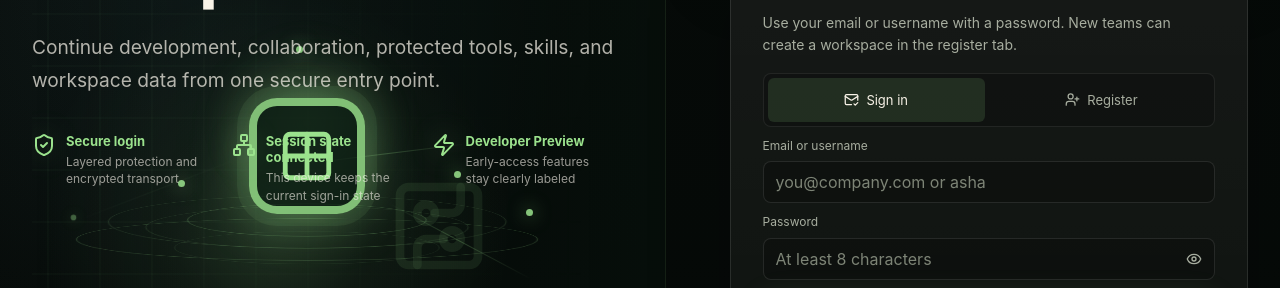
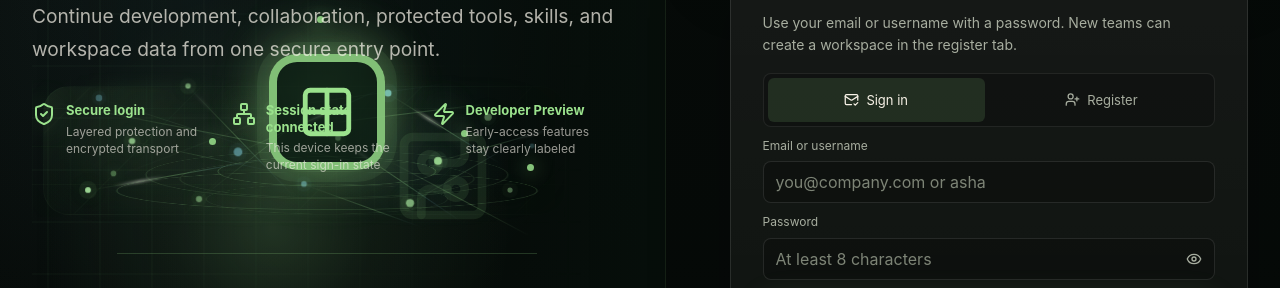
Before and after one commit to guangzibodong/skillhub, a Next.js app in the folder apps/web/: page /login in a window 1280 px wide. Shown: the part 416-704 px from the top of the page. Built offline with nearby package versions, Linux system fonts and the light colour scheme; no server answers.

Commit message:
fix: add refined login neural field

```diff
--- a/apps/web/app/login/page.tsx
+++ b/apps/web/app/login/page.tsx
@@ -1,3 +1,4 @@
+import type { CSSProperties } from "react";
 import {
   ArrowRight,
   BadgeCheck,
@@ -139,6 +140,54 @@ const copy = {
 
 type LoginCopy = {
   [Key in keyof (typeof copy)["en"]]: string;
+};
+
+const neuralNodes = [
+  ["12%", "18%", "8px", "0s"],
+  ["28%", "10%", "5px", "-1.4s"],
+  ["43%", "24%", "7px", "-0.4s"],
+  ["64%", "15%", "6px", "-2.1s"],
+  ["82%", "30%", "8px", "-0.8s"],
+  ["18%", "45%", "6px", "-2.8s"],
+  ["37%", "52%", "9px", "-1s"],
+  ["55%", "43%", "5px", "-2.5s"],
+  ["73%", "58%", "7px", "-1.7s"],
+  ["90%", "48%", "5px", "-3.1s"],
+  ["10%", "76%", "5px", "-2.2s"],
+  ["30%", "82%", "7px", "-0.7s"],
+  ["49%", "72%", "6px", "-3.4s"],
+  ["68%", "84%", "8px", "-1.2s"],
+  ["86%", "76%", "5px", "-2.9s"],
+] as const;
+
+const neuralLinks = [
+  ["12%", "18%", "160px", "18deg", "0s"],
+  ["28%", "10%", "148px", "46deg", "-1.5s"],
+  ["43%", "24%", "172px", "-8deg", "-0.6s"],
+  ["64%", "15%", "132px", "32deg", "-2.3s"],
+  ["18%", "45%", "150px", "12deg", "-1s"],
+  ["37%", "52%", "160px", "-24deg", "-2.7s"],
+  ["55%", "43%", "152px", "34deg", "-1.8s"],
+  ["73%", "58%", "126px", "-16deg", "-3.1s"],
+  ["10%", "76%", "184px", "-10deg", "-2.1s"],
+  ["30%", "82%", "176px", "-38deg", "-0.9s"],
+  ["49%", "72%", "156px", "20deg", "-3.4s"],
+  ["68%", "84%", "134px", "-30deg", "-1.2s"],
+] as const;
+
+type NeuralNodeStyle = CSSProperties & {
+  "--node-delay": string;
+  "--node-size": string;
+  "--node-x": string;
+  "--node-y": string;
+};
+
+type NeuralLinkStyle = CSSProperties & {
+  "--link-delay": string;
+  "--link-length": string;
+  "--link-rotate": string;
+  "--link-x": string;
+  "--link-y": string;
 };
 
 export default async function LoginPage({ searchParams }: PageProps) {
@@ -321,6 +370,41 @@ function LoginWorkspaceHero({
             );
           })}
         </div>
+      </div>
+
+      <div className="login-neural-field" aria-hidden="true">
+        <div className="login-neural-field__mesh" />
+        {neuralLinks.map(([x, y, length, rotate, delay], index) => (
+          <span
+            className="login-neural-link"
+            key={`link-${index}`}
+            style={
+              {
+                "--link-delay": delay,
+                "--link-length": length,
+                "--link-rotate": rotate,
+                "--link-x": x,
+                "--link-y": y,
+              } as NeuralLinkStyle
+            }
+          />
+        ))}
+        {neuralNodes.map(([x, y, size, delay], index) => (
+          <span
+            className="login-neural-node"
+            key={`node-${index}`}
+            style={
+              {
+                "--node-delay": delay,
+                "--node-size": size,
+                "--node-x": x,
+                "--node-y": y,
+              } as NeuralNodeStyle
+            }
+          />
+        ))}
+        <span className="login-neural-scan login-neural-scan--a" />
+        <span className="login-neural-scan login-neural-scan--b" />
       </div>
 
       <div className="login-workspace-hero__scene" aria-hidden="true">
```
Also changed, not shown: apps/web/app/globals.css, 1 other file (tests, documents, lock files or other folders).
